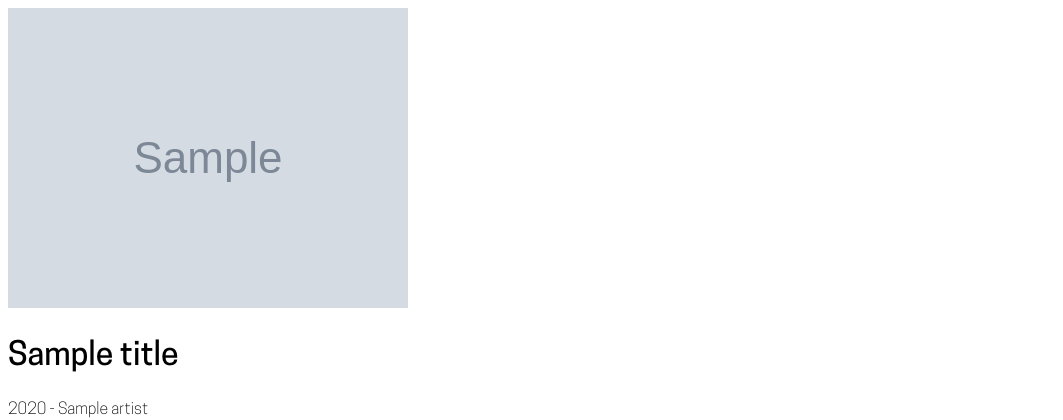
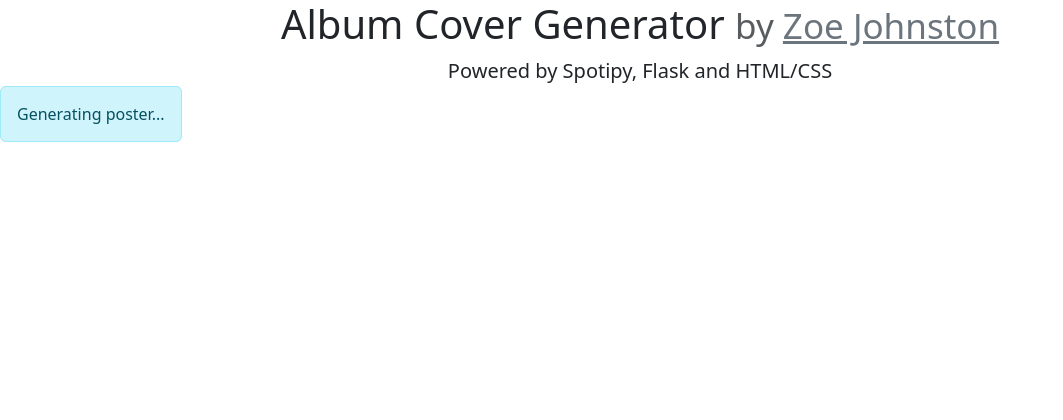
Before and after one commit to ZoeJ2020/album-poster-generator, a Flask app: template templates/poster.html in a window 1280 px wide. Shown: the top 420 px of the page, without its empty margins (0-1063 px from the left). Run offline with Flask 3, Linux system fonts and the light colour scheme; the template is opened without the code that fills it: most values are stand-ins (such as "Sample title", 1, 10 or a date in 2020); grey boxes marked "Sample" are stand-in pictures.

Commit message:
generation functionality - design incomplete

```diff
--- a/app.py
+++ b/app.py
@@ -5,8 +5,6 @@
 from spotipy.oauth2 import SpotifyOAuth
 # Function to find albums by name
 import concurrent.futures
-
-from functions.generatePoster import generatePoster
 
 # Set environment variables for Spotipy
 ID : str = os.getenv('SPOTIPY_CLIENT_ID')
@@ -100,7 +98,10 @@
         artist = str(request.form['album_artist'])
         tracks = request.form.getlist('track_list')
 
-    return render_template('poster.html', image=image, title=title, year=year, artist=artist, tracks=tracks)
+        orientation = str(request.form['orientation'])
+        theme =  str(request.form['bg-color'])
+
+    return render_template('poster.html', orientation=orientation, theme=theme, image=image, title=title, year=year, artist=artist, tracks=tracks)
 
 if __name__ == '__main__':
     app.run(debug=True)
--- a/static/functions/generatePoster.js
+++ b/static/functions/generatePoster.js
@@ -1,56 +1,79 @@
-// Set width and height (IMPLEMENT AFTER OTHER FUNCTIONS)
-function setSize(){
-    // default is A4, will change with user input once feature is added
+let alert = document.getElementById('poster-alert');
+alert.classList.add('alert-info')
+alert.innerHTML = "Generating poster...";
+
+document.body.onload = function() {
+    alert.innerHTML = "Generating poster...";
+
+    const albumCover = document.getElementById('cover-img');
+
+    // Function to convert an image URL to a Data URL (to avoid cross-origin issues)
+    function convertToDataURL(url, callback) {
+        const xhr = new XMLHttpRequest();
+        xhr.onload = function() {
+            const reader = new FileReader();
+            reader.onloadend = function() {
+                callback(reader.result);  // Pass the data URL to the callback
+            };
+            reader.readAsDataURL(xhr.response);
+        };
+        xhr.open('GET', url);
+        xhr.responseType = 'blob';
+        xhr.send();
+    }
+
+    // Function to generate the poster after the image is loaded
+    function generatePoster() {
+        // Set poster size and theme before generating the image
+        setSize();
+        setTheme();
+
+        // Use html2canvas to take a screenshot of the poster container
+        html2canvas(document.getElementById('poster-container')).then(canvas => {
+            // Append the generated canvas to the final image div
+            document.getElementById('final-image').innerHTML = '';  // Clear previous content
+            document.getElementById('final-image').appendChild(canvas);
+
+        });
+    }
+
+    // First, convert the album cover image to a Data URL
+    convertToDataURL(albumCover.src, function(dataUrl) {
+        albumCover.src = dataUrl;  // Replace the image src with the Data URL
+        // After setting the data URL, check if the image is loaded
+        albumCover.onload = function() {
+            generatePoster();  // Generate the poster after the image is loaded
+            alert.classList.remove('alert-info')
+            alert.classList.add('alert-success')
+            alert.innerHTML = "Poster generated! Use the button provided to download the image, or right-click to 'Save Image As...'. Please do not sell or redistribute these images.";
+        };
+    });
+};
+
+// Set width and height
+function setSize() {
     const width = '210mm';
     const height = '297mm';
 
-    poster = document.getElementById('poster-container');
+    const poster = document.getElementById('poster-container');
     poster.style.width = width;
     poster.style.height = height;
 }
 
-// Set dark/light mode
-function setTheme(){
-    theme = document.getElementById('theme').innerText;
+// Set dark/light theme
+function setTheme() {
+    const theme = document.getElementById('theme').innerText;
+    let textColor, bgColor;
 
-    if(theme == 'light'){
+    if (theme === 'light') {
         textColor = 'rgb(30, 31, 33)';
         bgColor = 'rgb(246, 247, 250)';
-    }
-
-    else if(theme == 'dark'){
+    } else if (theme === 'dark') {
         textColor = 'rgb(246, 247, 250)';
         bgColor = 'rgb(30, 31, 33)';
     }
 
-    poster = document.getElementById('poster-container');
+    const poster = document.getElementById('poster-container');
     poster.style.color = textColor;
     poster.style.backgroundColor = bgColor;
-
 }
-
-// Change CSS depending on orientation setting
-function setOrient(){
-    // orient = document.getElementById('orientation').innerText;
-
-    // if(orient == 'portrait'){
-
-    // }
-
-    // else if(orient == 'landscape'){
-
-    // }
-
-    // poster = document.getElementById('poster-container');
-    // poster.style.color = textColor;
-    // poster.style.backgroundColor = bgColor;
-}
-
-// Main function
-function generatePoster(data){
-    console.log(data['artist'])
-    alert(data['title']);
-    // setSize();
-    // setTheme();
-    // setOrient();
-}
--- a/templates/index.html
+++ b/templates/index.html
@@ -98,7 +98,7 @@
                                 <div class="poster-modal-settings">
                                     <h2>Settings</h2>
                                     <!-- Form to generate the poster -->
-                                    <form class="poster-form" id="poster-form">
+                                    <form class="poster-form" id="poster-form" method="POST" action="/generate_poster">
                                         <div class="form-group">
                                             <!-- hidden album info -->
                                             <input type="hidden" name="album_image" value="{{ album.image }}">
@@ -130,6 +130,7 @@
                                         </div>
                                         <button type="submit" class="btn btn-primary">Generate</button>
                                     </form>
+                                    <div id="poster-container"></div>
                                     <div id="img-container"></div>
                                     <button type="button" class="btn btn-secondary" data-bs-dismiss="modal">Close</button>
                                 </div>
@@ -146,7 +147,7 @@
 
     <script src="https://cdn.jsdelivr.net/npm/bootstrap@5.3.3/dist/js/bootstrap.bundle.min.js" integrity="sha384-YvpcrYf0tY3lHB60NNkmXc5s9fDVZLESaAA55NDzOxhy9GkcIdslK1eN7N6jIeHz" crossorigin="anonymous"></script>
     <script src="/static/functions/posterPreview.js"></script>
-    <script src="/static/functions/generatePoster.js"></script>
+    <!-- <script src="/static/functions/generatePoster.js"></script> -->
     <script>
         const myModal = document.getElementById('myModal')
         const myInput = document.getElementById('myInput')
--- a/templates/poster.html
+++ b/templates/poster.html
@@ -2,12 +2,27 @@
 <html>
 <head>
     <link rel="stylesheet" href="/static/posterStyle.css">
+    <link href="https://cdn.jsdelivr.net/npm/bootstrap@5.3.3/dist/css/bootstrap.min.css" rel="stylesheet" integrity="sha384-QWTKZyjpPEjISv5WaRU9OFeRpok6YctnYmDr5pNlyT2bRjXh0JMhjY6hW+ALEwIH" crossorigin="anonymous">
 </head>
-<body onload="generatePoster()">
+<body>
+    <div class="container">
+        <h1 class="text-center" >Album Cover Generator
+            <small class="text-body-secondary">
+                by <a href="https://www.zoejohnston.dev/" target="_blank" class="link-secondary">Zoe Johnston</a>
+            </small>
+        </h1>
+    </div>
+    <p class="lead text-center">
+        Powered by Spotipy, Flask and HTML/CSS
+    </p>
+
+    <span id="poster-alert" class="alert" role="alert"></span>
+
+    <div id="final-image"></div>
     <span hidden id="orientation">{{orientation}}</span>
     <span hidden id="theme">{{theme}}</span>
-    <div id="poster-container">
-        <img src="{{ image }}" alt="Album Cover" class="cover-img" />
+    <div id="poster-container" style="position: absolute; top: -9999px;">
+        <img src="{{ image }}" alt="Album Cover" id="cover-img" crossorigin="anonymous"/>
         <h1>{{ title }}</h1>
         <span class="secondary">{{year}} - {{ artist }}</span>
         <hr>
@@ -20,5 +35,5 @@
     </div>
 </body>
 <script src="https://cdn.jsdelivr.net/npm/html2canvas@1.4.1/dist/html2canvas.min.js"></script>
-<script src="/static/functions/generatePoster.js"></script>
+<script src="/static/functions/generatePoster.js" type="module"></script>
 </html>
```
Also changed, not shown: 1 other file.
